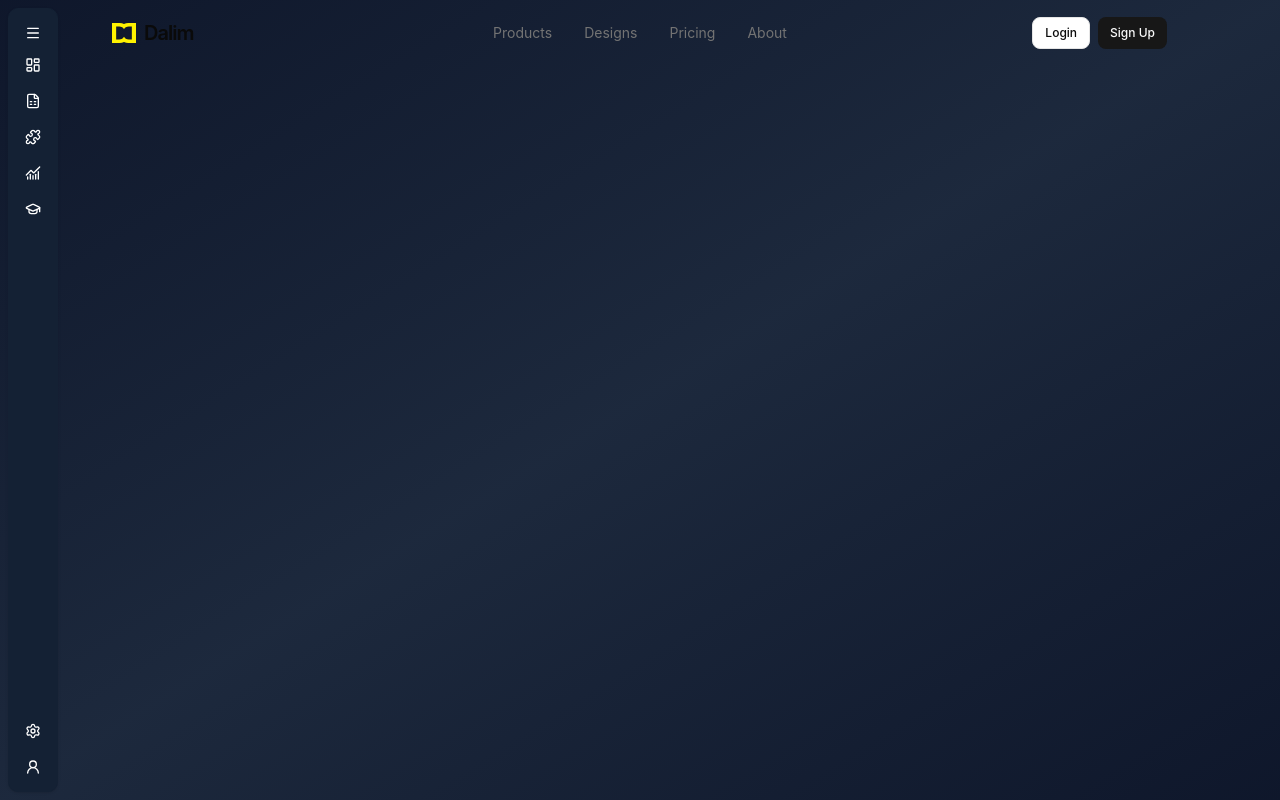
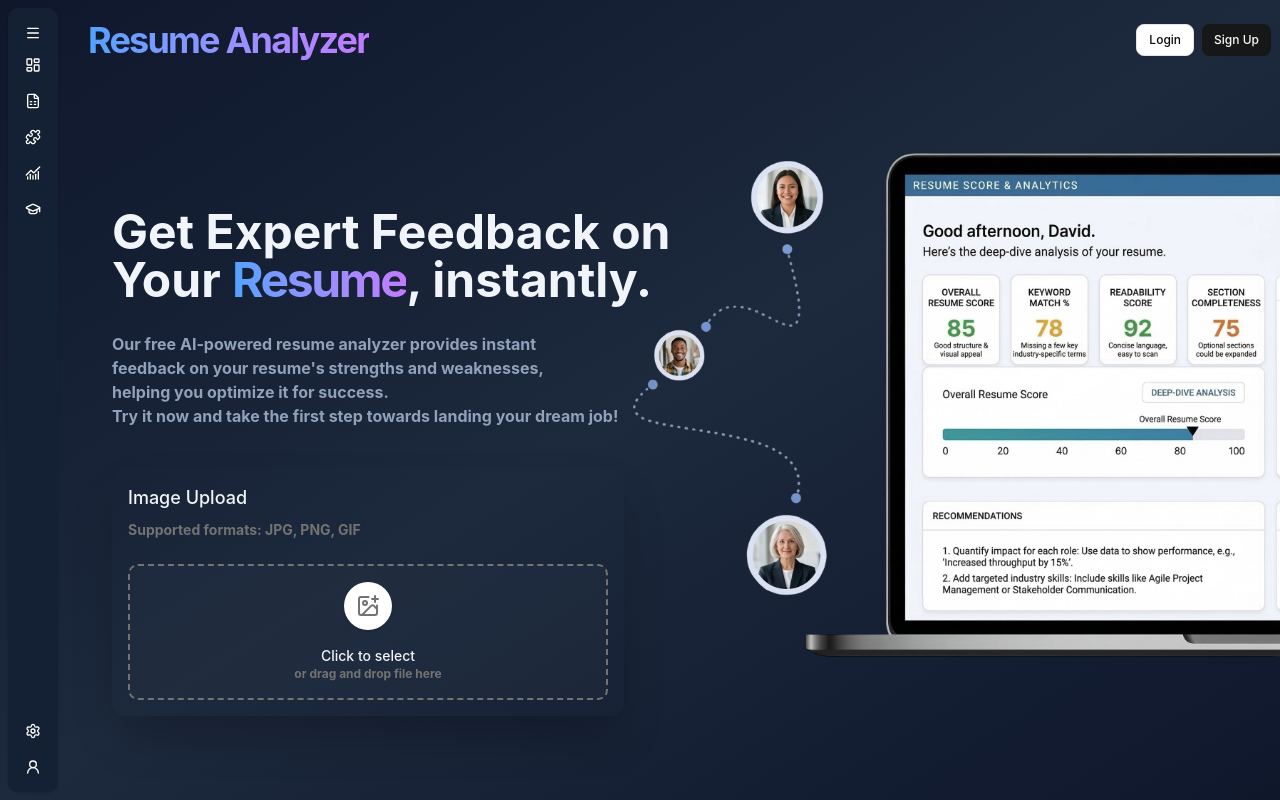
Before and after one commit to PranjalRathi07/Ai-resume-analyzer, a React (Vite) app in the folder client/: page / in a window 1280 px wide. Built offline with nearby package versions, Linux system fonts and the light colour scheme.

Commit message:
Complete home page

```diff
--- a/client/src/App.tsx
+++ b/client/src/App.tsx
@@ -1,16 +1,11 @@
 /** @format */
-import { AppSidebar } from "./components/whatsapp-sidebar";
-import { SidebarProvider } from "./components/ui/sidebar";
-import { Header } from "./components/navbar";
+import FrontPage from "./components/front-page";
 import "./App.css";
 
 function App() {
 	return (
 		<div className='App bg-linear-to-br min-h-screen from-slate-900 via-slate-800 to-slate-900'>
-			<Header />
-			<SidebarProvider>
-				<AppSidebar></AppSidebar>
-			</SidebarProvider>
+			<FrontPage />
 		</div>
 	);
 }
--- /dev/null
+++ b/client/src/components/file-uploder.tsx
@@ -0,0 +1,133 @@
+/** @format */
+
+import { Button } from "@/components/ui/button";
+import { Input } from "@/components/ui/input";
+import { useImageUpload } from "@/hooks/use-image-upload";
+import { ImagePlus, X, Upload, Trash2 } from "lucide-react";
+import { useCallback, useState } from "react";
+import { cn } from "@/lib/utils";
+
+export function ImageUpload() {
+	const {
+		previewUrl,
+		fileName,
+		fileInputRef,
+		handleThumbnailClick,
+		handleFileChange,
+		handleRemove,
+	} = useImageUpload({
+		onUpload: (url) => console.log("Uploaded image URL:", url),
+	});
+
+	const [isDragging, setIsDragging] = useState(false);
+
+	const handleDragOver = (e: React.DragEvent<HTMLDivElement>) => {
+		e.preventDefault();
+		e.stopPropagation();
+	};
+
+	const handleDragEnter = (e: React.DragEvent<HTMLDivElement>) => {
+		e.preventDefault();
+		e.stopPropagation();
+		setIsDragging(true);
+	};
+
+	const handleDragLeave = (e: React.DragEvent<HTMLDivElement>) => {
+		e.preventDefault();
+		e.stopPropagation();
+		setIsDragging(false);
+	};
+
+	const handleDrop = useCallback(
+		(e: React.DragEvent<HTMLDivElement>) => {
+			e.preventDefault();
+			e.stopPropagation();
+			setIsDragging(false);
+
+			const file = e.dataTransfer.files?.[0];
+			if (file && file.type.startsWith("image/")) {
+				handleFileChange(file);
+			}
+		},
+		[handleFileChange],
+	);
+
+	return (
+		<div className='w-full max-w-lg space-y-6 rounded-xl  bg-card p-4 shadow-2xl mt-10'>
+			<div className='space-y-2'>
+				<h3 className='text-lg font-medium'>Image Upload</h3>
+				<p className='text-sm text-muted-foreground'>
+					Supported formats: JPG, PNG, GIF
+				</p>
+			</div>
+
+			<Input
+				type='file'
+				accept='image/*'
+				className='hidden'
+				ref={fileInputRef}
+				onChange={handleFileChange}
+			/>
+
+			{!previewUrl ? (
+				<div
+					onClick={handleThumbnailClick}
+					onDragOver={handleDragOver}
+					onDragEnter={handleDragEnter}
+					onDragLeave={handleDragLeave}
+					onDrop={handleDrop}
+					className={cn(
+						"flex h-34 cursor-pointer flex-col items-center justify-center gap-4 rounded-lg border-2 border-dashed border-muted-foreground bg-muted-foreground/5 transition-colors hover:bg-muted-foreground/15",
+						isDragging && "border-primary/50 bg-primary/5",
+					)}>
+					<div className='rounded-full bg-background p-3 shadow-sm'>
+						<ImagePlus className='h-6 w-6 text-muted-foreground' />
+					</div>
+					<div className='text-center'>
+						<p className='text-sm font-medium'>Click to select</p>
+						<p className='text-xs text-muted-foreground'>
+							or drag and drop file here
+						</p>
+					</div>
+				</div>
+			) : (
+				<div className='relative'>
+					<div className='group relative h-64 overflow-hidden rounded-lg border'>
+						<img
+							src={previewUrl}
+							alt='Preview'
+							className='object-cover transition-transform duration-300 group-hover:scale-105'
+						/>
+						<div className='absolute inset-0 bg-black/40 opacity-0 transition-opacity group-hover:opacity-100' />
+						<div className='absolute inset-0 flex items-center justify-center gap-2 opacity-0 transition-opacity group-hover:opacity-100'>
+							<Button
+								size='sm'
+								variant='secondary'
+								onClick={handleThumbnailClick}
+								className='h-9 w-9 p-0'>
+								<Upload className='h-4 w-4' />
+							</Button>
+							<Button
+								size='sm'
+								variant='destructive'
+								onClick={handleRemove}
+								className='h-9 w-9 p-0'>
+								<Trash2 className='h-4 w-4' />
+							</Button>
+						</div>
+					</div>
+					{fileName && (
+						<div className='mt-2 flex items-center gap-2 text-sm text-muted-foreground'>
+							<span className='truncate'>{fileName}</span>
+							<button
+								onClick={handleRemove}
+								className='ml-auto rounded-full p-1 hover:bg-muted'>
+								<X className='h-4 w-4' />
+							</button>
+						</div>
+					)}
+				</div>
+			)}
+		</div>
+	);
+}
--- /dev/null
+++ b/client/src/components/front-page.tsx
@@ -0,0 +1,56 @@
+/** @format */
+import { AppSidebar } from "./whatsapp-sidebar";
+import { SidebarProvider } from "./ui/sidebar";
+import { Header } from "./navbar";
+import { ImageUpload } from "./file-uploder";
+import dasbordimg from "../assets/homimage.png";
+
+const FrontPage = () => {
+	return (
+		<div className='flex h-screen'>
+			{/* Sidebar */}
+			<aside className='w-20 '>
+				<SidebarProvider>
+					<AppSidebar></AppSidebar>
+				</SidebarProvider>
+			</aside>
+
+			<div className='flex flex-col flex-1'>
+				{/* Navbar */}
+				<nav className='bg-transparent flex items-center justify-between px-8'>
+					<Header />
+				</nav>
+
+				{/* White Content Div */}
+				<main className='flex-1 text-slate-100 rounded-tl-3xl p-8 mt-24'>
+					<div className='max-w-6xl mx-auto text-5xl font-bold mt-20'>
+						<h1>
+							Get Expert Feedback on <br /> Your{" "}
+							<span className='leading-12 tracking-tighter bg-linear-to-r from-blue-400 to-purple-400 bg-clip-text text-transparent'>
+								Resume
+							</span>
+							{""}, instantly.
+						</h1>
+
+						<p className='text-base mt-7 text-slate-400 '>
+							Our free AI-powered resume analyzer provides instant <br />{" "}
+							feedback on your resume's strengths and weaknesses, <br /> helping
+							you optimize it for success. <br />
+							Try it now and take the first step towards landing your dream job!
+						</p>
+						<ImageUpload></ImageUpload>
+					</div>
+					<div className='bg-blend-overlay '>
+						<img
+							src={dasbordimg}
+							alt='poster'
+							className='w-2xl h-auto absolute top-1/2 right-0 transform -translate-y-1/2'
+						/>
+					</div>
+				</main>
+			</div>
+		</div>
+	);
+};
+
+export default FrontPage;
--- a/client/src/components/navbar.tsx
+++ b/client/src/components/navbar.tsx
@@ -6,13 +6,6 @@ import { Equal, X } from "lucide-react";
 import { Button } from "@/components/ui/liquid-glass-button";
 import React from "react";
 import { cn } from "@/lib/utils";
-
-const menuItems = [
-	{ name: "Products", href: "#link" },
-	{ name: "Designs", href: "#link" },
-	{ name: "Pricing", href: "#link" },
-	{ name: "About", href: "#link" },
-];
 
 export const Header = () => {
 	const [menuState, setMenuState] = React.useState(false);
@@ -29,12 +22,10 @@ export const Header = () => {
 		<header>
 			<nav
 				data-state={menuState && "active"}
-				className='fixed left-0 w-full z-20 px-2'>
+				className='fixed left-10 w-full z-20 '>
 				<div
 					className={cn(
-						"mx-auto mt-2 max-w-6xl px-6 transition-all duration-300 lg:px-12",
-						isScrolled &&
-							"bg-background/50 max-w-4xl rounded-2xl border backdrop-blur-lg lg:px-5",
+						"mx-auto mt-2 max-w-7xl px-6 transition-all duration-300 lg:px-12",
 					)}>
 					<div className='relative flex flex-wrap items-center justify-between gap-6 lg:gap-0 py-2'>
 						<div className='flex w-full justify-between lg:w-auto'>
@@ -42,56 +33,21 @@ export const Header = () => {
 								to='/'
 								aria-label='home'
 								className='flex gap-2 items-center'>
-								<svg
-									width='24'
-									height='24'
-									viewBox='0 0 392.02 324.6'
-									fill='currentColor'
-									xmlns='http://www.w3.org/2000/svg'>
-									<path
-										fill='#fff200'
-										d='M268.08,0c-27.4,0-51.41,4.43-72.07,13.26C175.36,4.43,151.35,0,123.95,0H0v324.6h123.95c27.37,0,51.38-4.58,72.07-13.7,20.69,9.12,44.7,13.7,72.07,13.7h123.95V0h-123.95ZM324.09,268.36h-47.91c-20.25,0-37.3-4.05-51.18-12.15-12.28-7.17-21.94-17.41-28.99-30.7h0s0,0,0,0c0,0,0,0,0,0h0c-7.05,13.29-16.71,23.53-28.99,30.7-13.87,8.1-30.93,12.15-51.18,12.15h-47.91V56.24h47.91c19.8,0,36.67,4.01,50.61,12.04,12.51,7.2,22.35,17.47,29.55,30.77h0s0,0,0,0c0,0,0,0,0,0h0c7.2-13.3,17.04-23.57,29.55-30.77,13.95-8.02,30.82-12.04,50.61-12.04h47.91v212.13Z'></path>
-								</svg>
-								<p className='font-semibold text-xl tracking-tighter'> Dalim</p>
+								<p className='font-bold text-4xl leading-12 tracking-tighter bg-linear-to-r from-blue-400 to-purple-400 bg-clip-text text-transparent'>
+									Resume Analyzer
+								</p>
 							</Link>
 
 							<button
 								onClick={() => setMenuState(!menuState)}
-								aria-label={menuState == true ? "Close Menu" : "Open Menu"}
+								aria-label={menuState ? "Close Menu" : "Open Menu"}
 								className='relative z-20 -m-2.5 -mr-4 block cursor-pointer p-2.5 lg:hidden'>
 								<Equal className='in-data-[state=active]:rotate-180 in-data-[state=active]:scale-0 in-data-[state=active]:opacity-0 m-auto size-6 duration-200' />
 								<X className='in-data-[state=active]:rotate-0 in-data-[state=active]:scale-100 in-data-[state=active]:opacity-100 absolute inset-0 m-auto size-6 -rotate-180 scale-0 opacity-0 duration-200' />
 							</button>
 						</div>
 
-						<div className='absolute inset-0 m-auto hidden size-fit lg:block'>
-							<ul className='flex gap-8 text-sm'>
-								{menuItems.map((item, index) => (
-									<li key={index}>
-										<Link
-											to={item.href}
-											className='text-muted-foreground hover:text-accent-foreground block duration-150'>
-											<span>{item.name}</span>
-										</Link>
-									</li>
-								))}
-							</ul>
-						</div>
-
 						<div className='bg-background in-data-[state=active]:block lg:in-data-[state=active]:flex mb-6 hidden w-full flex-wrap items-center justify-end space-y-8 rounded-3xl border p-6 shadow-2xl shadow-zinc-300/20 md:flex-nowrap lg:m-0 lg:flex lg:w-fit lg:gap-6 lg:space-y-0 lg:border-transparent lg:bg-transparent lg:p-0 lg:shadow-none dark:shadow-none dark:lg:bg-transparent'>
-							<div className='lg:hidden'>
-								<ul className='space-y-6 text-base'>
-									{menuItems.map((item, index) => (
-										<li key={index}>
-											<Link
-												to={item.href}
-												className='text-muted-foreground hover:text-accent-foreground block duration-150'>
-												<span>{item.name}</span>
-											</Link>
-										</li>
-									))}
-								</ul>
-							</div>
 							<div className='flex w-full flex-col space-y-3 sm:flex-row sm:gap-2 sm:space-y-0 md:w-fit'>
 								<Button
 									asChild
--- a/client/src/components/ui/liquid-glass-button.tsx
+++ b/client/src/components/ui/liquid-glass-button.tsx
@@ -182,13 +182,23 @@ const colorVariants: Record<
 };
 
 const metalButtonVariants = (
-	variant: ColorVariant = "default",
 	isPressed: boolean,
 	isHovered: boolean,
 	isTouchDevice: boolean,
+	variant: ColorVariant = "default",
 ) => {
 	const colors = colorVariants[variant];
 	const transitionStyle = "all 250ms cubic-bezier(0.1, 0.4, 0.2, 1)";
+
+	let boxShadow;
+
+	if (isPressed) {
+		boxShadow = "0 1px 2px rgba(0, 0, 0, 0.15)";
+	} else if (isHovered && !isTouchDevice) {
+		boxShadow = "0 4px 12px rgba(0, 0, 0, 0.12)";
+	} else {
+		boxShadow = "0 3px 8px rgba(0, 0, 0, 0.08)";
+	}
 
 	return {
 		wrapper: cn(
@@ -199,11 +209,7 @@ const metalButtonVariants = (
 			transform: isPressed
 				? "translateY(2.5px) scale(0.99)"
 				: "translateY(0) scale(1)",
-			boxShadow: isPressed
-				? "0 1px 2px rgba(0, 0, 0, 0.15)"
-				: isHovered && !isTouchDevice
-					? "0 4px 12px rgba(0, 0, 0, 0.12)"
-					: "0 3px 8px rgba(0, 0, 0, 0.08)",
+			boxShadow: boxShadow,
 			transition: transitionStyle,
 			transformOrigin: "center center",
 		},
@@ -261,10 +267,10 @@ export const MetalButton = React.forwardRef<
 
 	const buttonText = children || "Button";
 	const variants = metalButtonVariants(
-		variant,
 		isPressed,
 		isHovered,
 		isTouchDevice,
+		variant,
 	);
 
 	const handleInternalMouseDown = () => {
--- /dev/null
+++ b/client/src/hooks/use-image-upload.tsx
@@ -0,0 +1,61 @@
+/** @format */
+
+import { useCallback, useEffect, useRef, useState } from "react";
+
+interface UseImageUploadProps {
+	onUpload?: (url: string) => void;
+}
+
+export function useImageUpload({ onUpload }: UseImageUploadProps = {}) {
+	const previewRef = useRef<string | null>(null);
+	const fileInputRef = useRef<HTMLInputElement>(null);
+	const [previewUrl, setPreviewUrl] = useState<string | null>(null);
+	const [fileName, setFileName] = useState<string | null>(null);
+
+	const handleThumbnailClick = useCallback(() => {
+		fileInputRef.current?.click();
+	}, []);
+
+	const handleFileChange = useCallback(
+		(event: React.ChangeEvent<HTMLInputElement> | File) => {
+			const file = event instanceof File ? event : event.target.files?.[0];
+			if (file) {
+				setFileName(file.name);
+				const url = URL.createObjectURL(file);
+				setPreviewUrl(url);
+				previewRef.current = url;
+				onUpload?.(url);
+			}
+		},
+		[onUpload],
+	);
+
+	const handleRemove = useCallback(() => {
+		if (previewUrl) {
+			URL.revokeObjectURL(previewUrl);
+		}
+		setPreviewUrl(null);
+		setFileName(null);
+		previewRef.current = null;
+		if (fileInputRef.current) {
+			fileInputRef.current.value = "";
+		}
+	}, [previewUrl]);
+
+	useEffect(() => {
+		return () => {
+			if (previewRef.current) {
+				URL.revokeObjectURL(previewRef.current);
+			}
+		};
+	}, []);
+
+	return {
+		previewUrl,
+		fileName,
+		fileInputRef,
+		handleThumbnailClick,
+		handleFileChange,
+		handleRemove,
+	};
+}
--- a/client/src/index.css
+++ b/client/src/index.css
@@ -50,7 +50,7 @@
 	--radius: 0.625rem;
 	--background: oklch(1 0 0);
 	--foreground: oklch(0.145 0 0);
-	--card: oklch(1 0 0);
+	--card: bg-slate-900/60 backdrop-blur-md border-slate-700;
 	--card-foreground: oklch(0.145 0 0);
 	--popover: oklch(1 0 0);
 	--popover-foreground: oklch(0.145 0 0);
```
Also changed, not shown: client/src/assets/homimage.png (added), client/src/components/ui/button-navbar.tsx (renamed from client/src/components/ui/button-navbar.ts), client/src/components/ui/button-variants.tsx (renamed from client/src/components/ui/button-variants.ts), client/src/components/ui/sidebar-context.tsx (renamed from client/src/components/ui/sidebar-context.ts).
